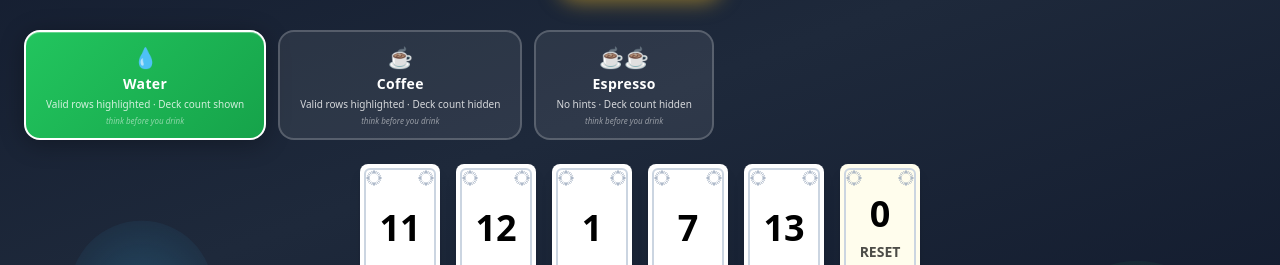
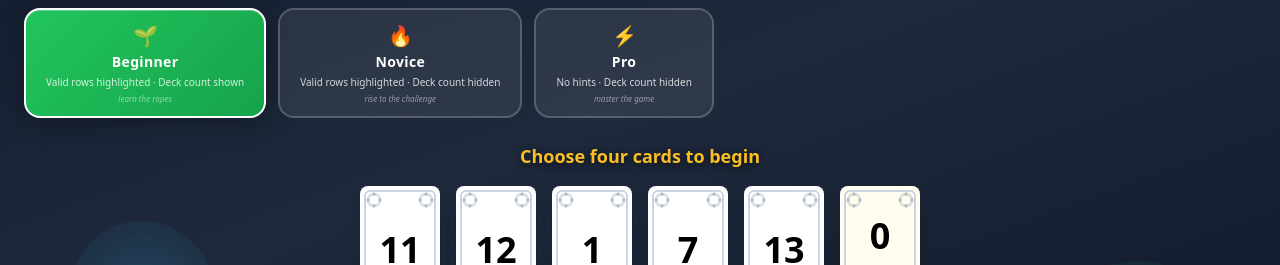
Before and after one commit to terryjj8-sketch/chasing-20, a React (Vite) app: page / in a window 1280 px wide. Shown: the part 352-617 px from the top of the page. Built offline with nearby package versions, Linux system fonts and the light colour scheme; no server answers.

Commit message:
File changes

```diff
--- a/src/components/game/SetupPhase.jsx
+++ b/src/components/game/SetupPhase.jsx
@@ -7,17 +7,17 @@ import { useNavigate } from 'react-router-dom';
 const DIFFICULTIES = [
   {
     id: 'easy',
-    label: 'Water',
+    label: 'Beginner',
     description: 'Valid rows highlighted · Deck count shown',
   },
   {
     id: 'medium',
-    label: 'Coffee',
+    label: 'Novice',
     description: 'Valid rows highlighted · Deck count hidden',
   },
   {
     id: 'hard',
-    label: 'Espresso',
+    label: 'Pro',
     description: 'No hints · Deck count hidden',
   },
 ];
@@ -49,9 +49,9 @@ export default function SetupPhase({ drawPile, onComplete }) {
   };
 
   const difficultyStyles = {
-    easy:   { bg: 'linear-gradient(135deg, #22c55e, #16a34a)', emoji: '💧', tagline: 'think before you drink' },
-    medium: { bg: 'linear-gradient(135deg, #f59e0b, #d97706)', emoji: '☕', tagline: 'think before you drink' },
-    hard:   { bg: 'linear-gradient(135deg, #ef4444, #b91c1c)', emoji: '☕☕', tagline: 'think before you drink' },
+    easy:   { bg: 'linear-gradient(135deg, #22c55e, #16a34a)', emoji: '🌱', tagline: 'learn the ropes' },
+    medium: { bg: 'linear-gradient(135deg, #f59e0b, #d97706)', emoji: '🔥', tagline: 'rise to the challenge' },
+    hard:   { bg: 'linear-gradient(135deg, #ef4444, #b91c1c)', emoji: '⚡', tagline: 'master the game' },
   };
 
   return (
@@ -148,6 +148,17 @@ export default function SetupPhase({ drawPile, onComplete }) {
         })}
       </motion.div>
 
+      {/* Card picker instructions */}
+      <motion.p
+        initial={{ opacity: 0 }}
+        animate={{ opacity: 1 }}
+        transition={{ delay: 0.25 }}
+        className="text-center font-bold text-lg mb-4 relative z-10"
+        style={{ color: '#fbbf24', textShadow: '0 2px 8px rgba(0,0,0,0.6)' }}
+      >
+        Choose four cards to begin
+      </motion.p>
+
       {/* Card picker */}
       <motion.div
         initial={{ opacity: 0, scale: 0.9 }}
```
